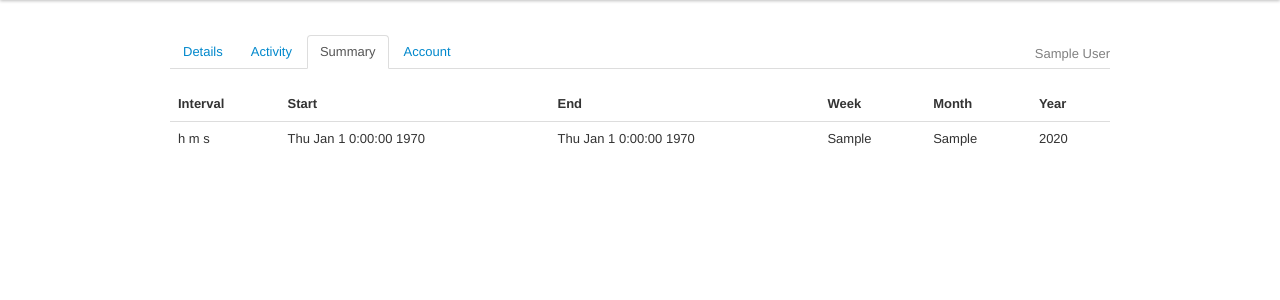
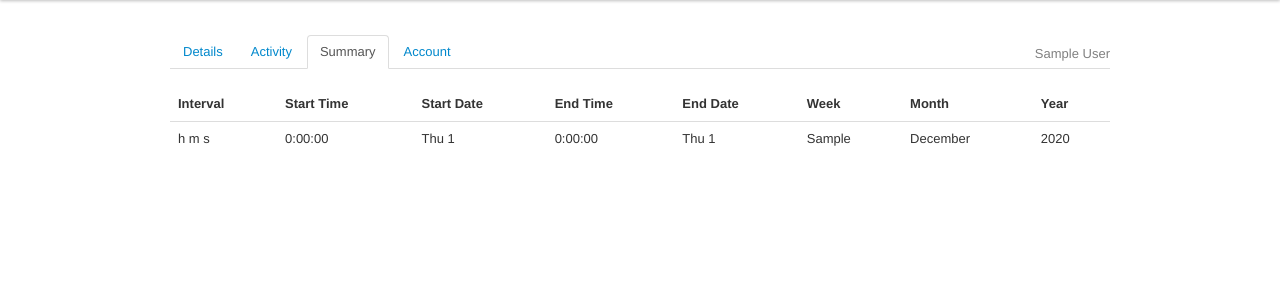
Before and after one commit to robertmarsal/presence-manager, a PHP site: page /presence-manager/admin/user_summary/1 in a window 1280 px wide. Shown: the part 40-340 px from the top of the page. Run offline with PHP 8.4, Linux system fonts and the light colour scheme; the visitor is signed in with stand-in values (Sample User, id 1); tables that the repository leaves empty or names only in its code hold one stand-in row (values such as "Sample post"); data that the repository does not hold is empty.

Commit message:
time format adjustments

```diff
--- a/app/views/admin/AdminActivityView.php
+++ b/app/views/admin/AdminActivityView.php
@@ -40,7 +40,8 @@ class AdminActivityView extends View {
                 '<tr>
 					<td>' . $entry->id . '</td>
 					<td><span class="label ' . Helper::get_label_for_action($entry->action). '">' . Helper::get_event_description($entry->action) . '</span></td>
-					<td>' . date('D M j G:i:s Y', $entry->timestamp) . '</td>
+					<td>' . date('G:i:s', $entry->timestamp) . '</td>
+					<td>' . date('D M j Y', $entry->timestamp) . '</td>
 					<td>' . utf8_encode($entry->firstname) . '</td>
                     <td>' . utf8_encode($entry->lastname) . '</td>
 					<td><a href="'.$CONFIG->wwwroot.'/admin/user_details/'.$entry->id.'">' . $entry->email . '</a></td>
@@ -58,6 +59,7 @@ class AdminActivityView extends View {
                         <th>#</th>
                         <th>Action</th>
                         <th>Time</th>
+						<th>Date</th>
                         <th>First Name</th>
                         <th>Last Name</th>
                         <th>Email</th>
--- a/app/views/admin/AdminUserActivityView.php
+++ b/app/views/admin/AdminUserActivityView.php
@@ -52,7 +52,8 @@ class AdminUserActivityView extends View{
                 $activity_table_content .=
                 '<tr>
 					<td><span class="label ' . Helper::get_label_for_action($entry->action) . '">' . Helper::get_event_description($entry->action) . '</span></td>
-					<td>' . date('D M j G:i:s Y', $entry->timestamp) . '</td>
+					<td>' . date('G:i:s', $entry->timestamp) . '</td>
+					<td>' . date('D M j Y', $entry->timestamp) . '</td>
 				 </tr>
 				';
             }
@@ -64,6 +65,7 @@ class AdminUserActivityView extends View{
 						<tr>
 							<th>Action</th>
 							<th>Time</th>
+							<th>Date</th>
 						</tr>
 					</thead>
 					<tbody>' . $activity_table_content . '
--- a/app/views/admin/AdminUserSummaryView.php
+++ b/app/views/admin/AdminUserSummaryView.php
@@ -56,10 +56,12 @@ class AdminUserSummaryView extends View{
 				$summary_table_content .= '
 					<tr>
 						<td>'.$interval->h.' h '.$interval->i.' m '.$interval->s.' s</td>
-						<td>'.date('D M j G:i:s Y', $interval->timestart).'</td>
-						<td>'.date('D M j G:i:s Y', $interval->timestop).'</td>
+						<td>'.date('G:i:s', $interval->timestart).'</td>
+						<td>'.date('D j', $interval->timestart).'</td>
+						<td>'.date('G:i:s', $interval->timestop).'</td>
+						<td>'.date('D j', $interval->timestop).'</td>
 						<td>'.$interval->week.'</td>
-						<td>'.$interval->month.'</td>
+						<td>'.date('F', mktime(0,0,0,$interval->month)).'</td>
 						<td>'.$interval->year.'</td>
 					</tr>';
 			}
@@ -70,8 +72,10 @@ class AdminUserSummaryView extends View{
 					<thead>
 						<tr>
 							<th>Interval</th>
-							<th>Start</th>
-							<th>End</th>
+							<th>Start Time</th>
+							<th>Start Date</th>
+							<th>End Time</th>
+							<th>End Date</th>
 							<th>Week</th>
 							<th>Month</th>
 							<th>Year</th>
```
